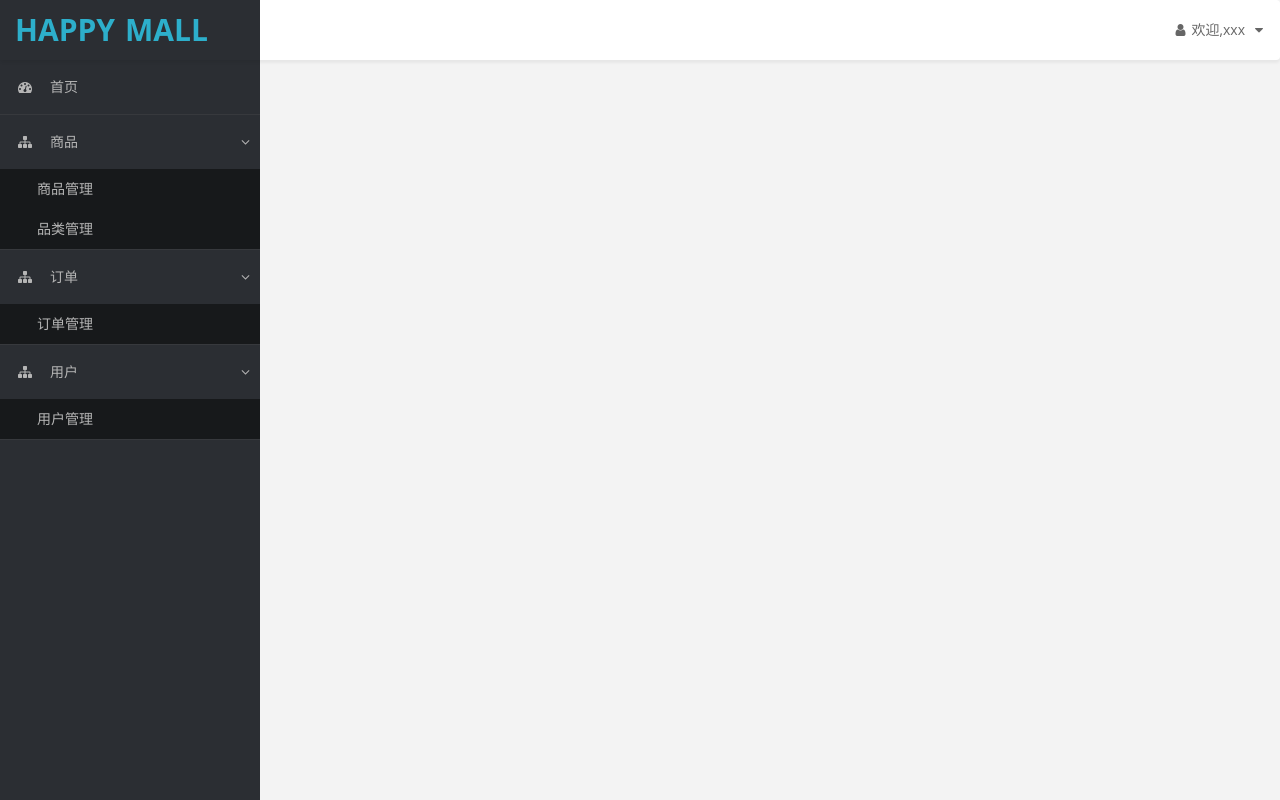
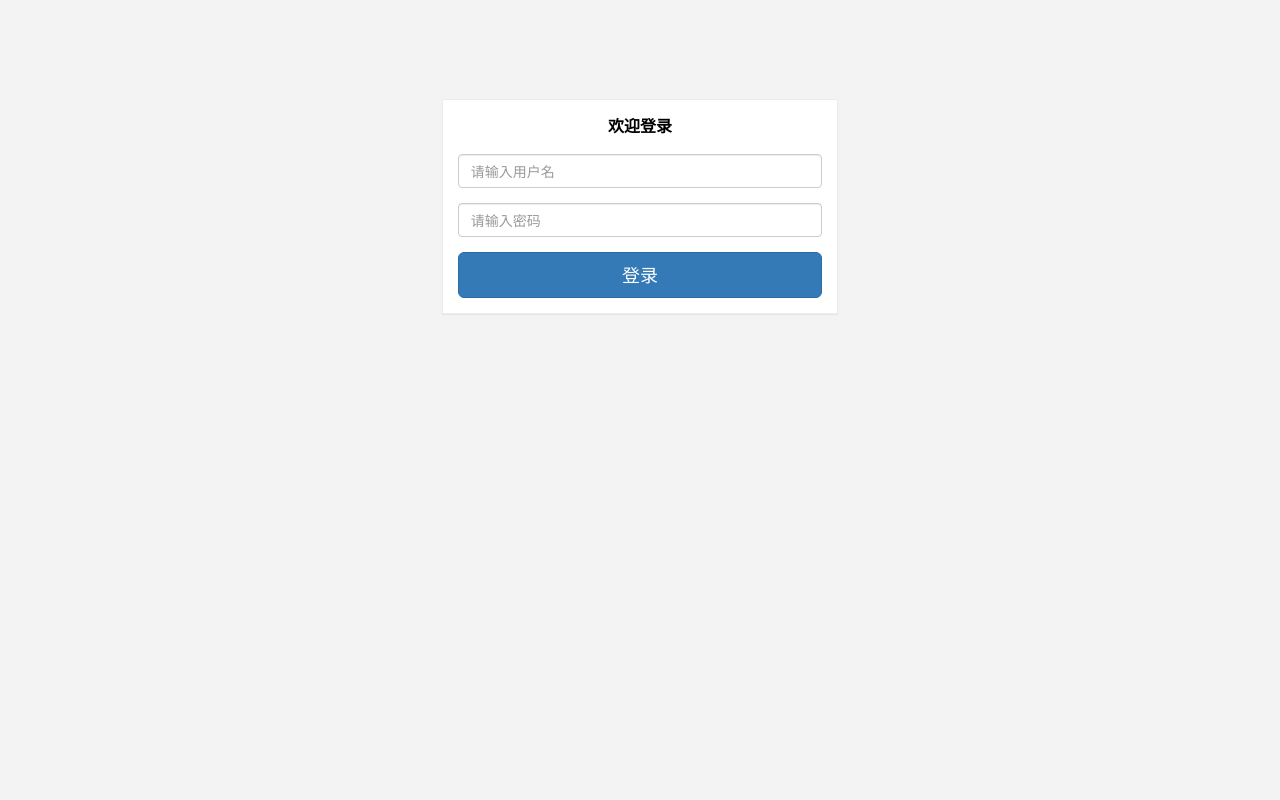
Before and after one commit to capricornLiux/mallManageSystem, a React app: page /login in a window 1280 px wide. Built offline with nearby package versions, Linux system fonts and the light colour scheme.

Commit message:
开发登录页面(1)

```diff
--- a/src/app.jsx
+++ b/src/app.jsx
@@ -3,24 +3,32 @@ import ReactDOM from 'react-dom';
 
 import { BrowserRouter as Router, Route, Link, Switch, Redirect } from "react-router-dom";
 
-import Home from 'page/home/index.jsx'
+import Home from 'page/home/index.jsx';
 
-import Layout from 'component/layout/index.jsx'
+import Layout from 'component/layout/index.jsx';
+
+import Login from 'page/login/index.jsx';
 
 class App extends React.Component{
   render(){
     return (
       <Router>
+        <Switch>
+          <Route path="/login" component={Login}/>
+          <Route path="/" render={()=>(
             <Layout>
               <Switch>
                 <Route exact path="/" component={Home}/>
                 {/* <Redirect from="*" to="/"/> */}
                 {/* You tried to redirect to the same route you're currently on: "/" */}
 
-            <Route exact path="/product" component={Home}/>
-            <Route exact path="/product-category" component={Home}/>
+                <Route path="/product" component={Home}/>
+                <Route path="/product-category" component={Home}/>
               </Switch>
             </Layout>
+          )}/>
+
+        </Switch>
       </Router>
     )
   }
--- /dev/null
+++ b/src/page/login/index.jsx
@@ -0,0 +1,48 @@
+import React from 'react';
+import './index.scss';
+class Login extends React.Component {
+    constructor(props) {
+        super(props);
+    }
+    inputChange(e){
+        let key = e.target.name;
+        let value = e.target.value;
+        this.setState({
+            [key] : value
+        })
+    }
+    render() {
+        return (
+            <div className="col-md-4 col-md-offset-4">
+                <div className="panel panel-default login-panel">
+                    <div className="panel-heading text-center">欢迎登录</div>
+                    <div className="panel-body">
+                    <form>
+                        <div className="form-group">
+                            {/* for是关键词, 使用htmlfor */}
+                            <input type="text"
+                                className="form-control"
+                                id="exampleInputEmail1"
+                                placeholder="请输入用户名"
+                                name="username"
+                                onChange={e=>{this.inputChange(e)}}/>
+                            {/* jsx要有结束标签/ */}
+                        </div>
+                        <div className="form-group">
+                            <input type="password"
+                                className="form-control"
+                                id="exampleInputPassword1"
+                                placeholder="请输入密码"
+                                name="password"
+                                onChange={e=>{this.inputChange(e)}}/>
+                        </div>
+
+                        <button type="submit" className="btn btn-primary btn-lg btn-block">登录</button>
+                    </form>
+                    </div>
+                </div>
+            </div>
+        )
+    }
+}
+export default Login;
--- /dev/null
+++ b/src/page/login/index.scss
@@ -0,0 +1,3 @@
+.login-panel {
+    margin-top: 25%;
+}
```
Lines whose indentation alone changed are shown as unchanged.
